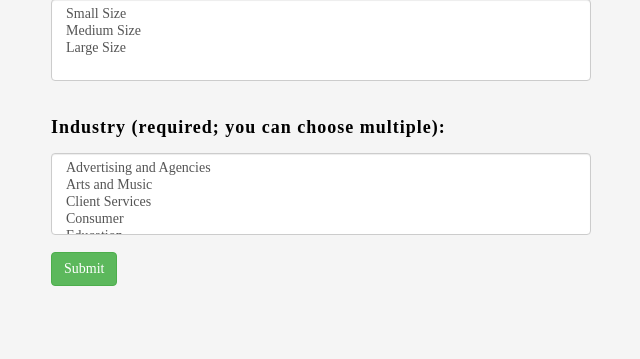
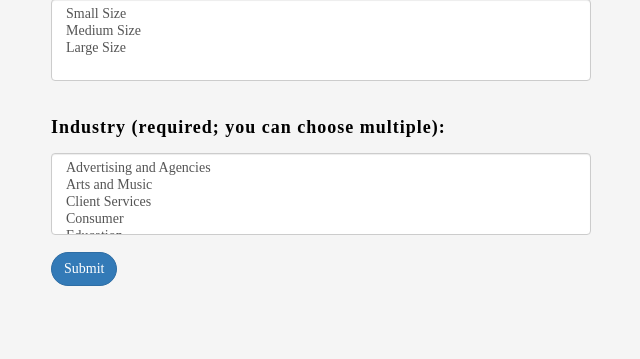
Before and after one commit to j10sanders/PathToPhilosophy, a Flask app: page /companies in a window 1280 px wide. Shown: the part 230-589 px from the top of the page, without its empty margins (34-674 px from the left). Run offline with Flask 2, Linux system fonts and the light colour scheme; some libraries are stand-ins or nearby versions.

Commit message:
submit button looks like the muse's

```diff
--- a/muse/templates/base.html
+++ b/muse/templates/base.html
@@ -48,6 +48,9 @@
     color: #fff !important;
 }
 
+.btn-round-md{
+border-radius: 17px;
+}
 h1{
     font-size: 1.7em;
   text-align: left;
--- a/muse/templates/companycriteria.html
+++ b/muse/templates/companycriteria.html
@@ -27,7 +27,7 @@
     <option>{{ company }}</option>
     {% endfor %}
   </select>--->
-  <button type="submit" class="btn btn-success btn-md" onclick = "return check();">Submit</button>
+  <button type="submit" class="btn btn-primary btn-round-md btn-md" onclick = "return check();">Submit</button>
 </div>
 <br>
 
--- a/muse/templates/jobcriteria.html
+++ b/muse/templates/jobcriteria.html
@@ -27,7 +27,7 @@
     <option>{{ company }}</option>
     {% endfor %}
   </select>--->
-  <button type="submit" class="btn btn-success btn-md" onclick = "return check();">Submit</button>
+  <button type="submit" class="btn btn-primary btn-round-md btn-md" onclick = "return check();">Submit</button>
 </div>
 <br>
 
```
